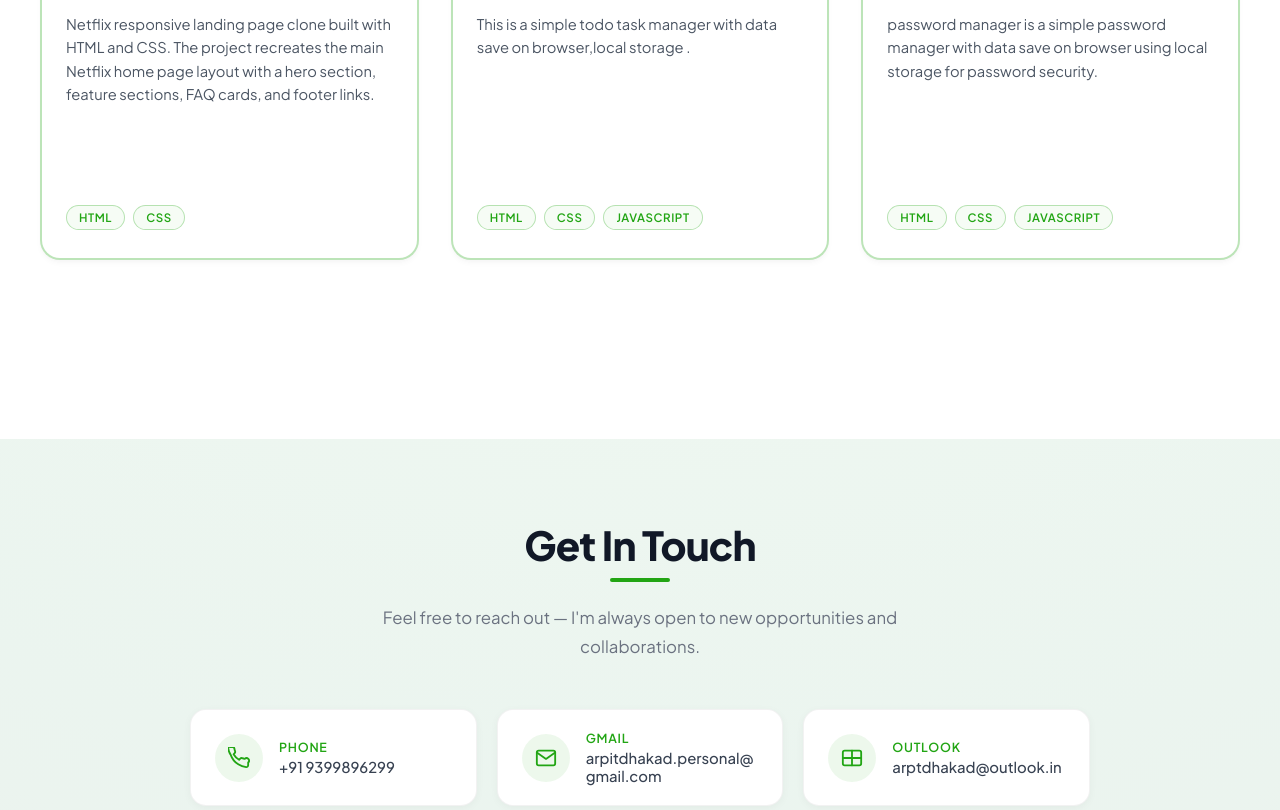
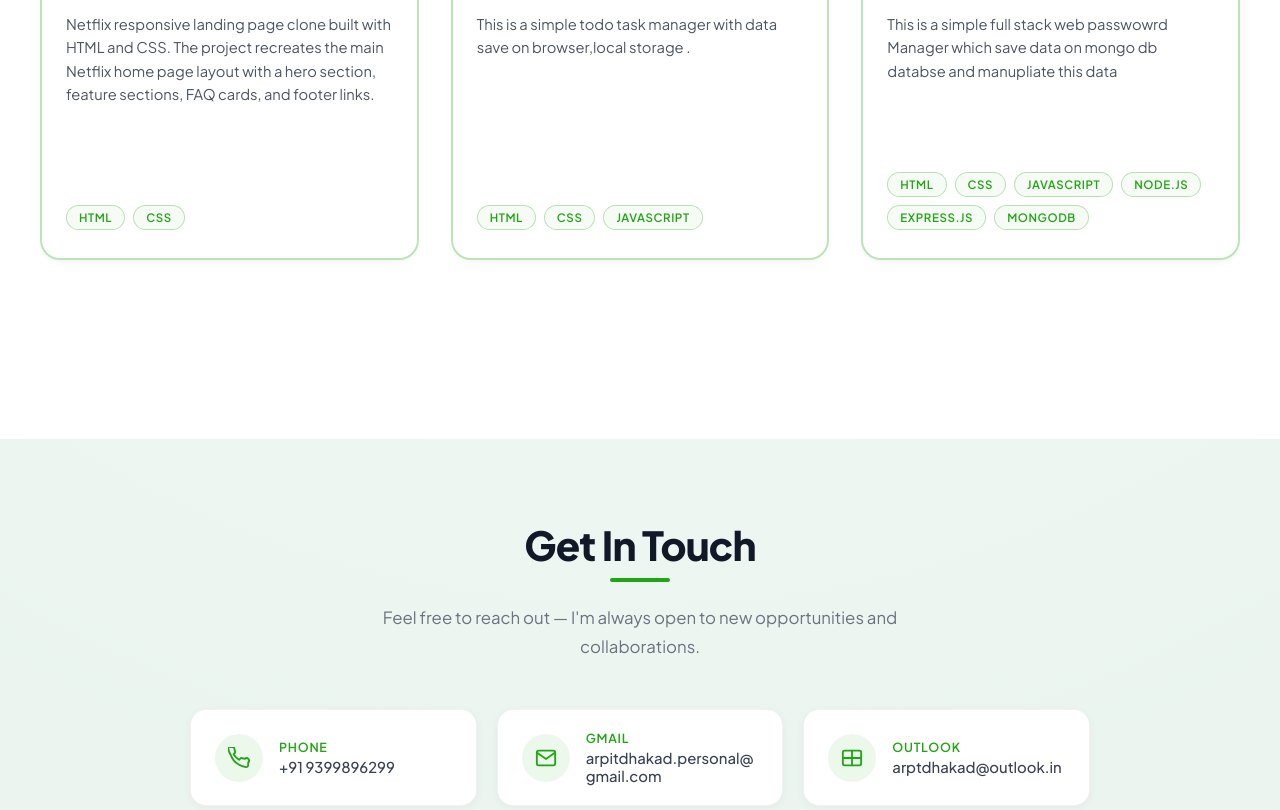
Before and after one commit to Arpit-18112003/profolio, a plain HTML site: page index.html in a window 1280 px wide. Shown: the part 1973-2783 px from the top of the page. Drawn offline with Linux system fonts and the light colour scheme.

Commit message:
update  Pass word  Manager

```diff
--- a/index.html
+++ b/index.html
@@ -291,11 +291,14 @@
                     </svg>
                 </a>
              </div>
-              <p class="project-description">password manager is a simple password manager with data save on browser using local storage for password security.</p>
+              <p class="project-description"> This is a simple full stack  web passwowrd Manager which save data  on mongo db databse and  manupliate this data </p>
             <div class="project-tags">
                 <span class="project-tag">HTML</span>
                 <span class="project-tag">CSS</span>
                 <span class="project-tag">JavaScript</span>
+                <span class="project-tag">Node.js</span>
+                <span class="project-tag">Express.js</span>
+                <span class="project-tag">MongoDB</span>
                 </div>
                 </div>
 
```
